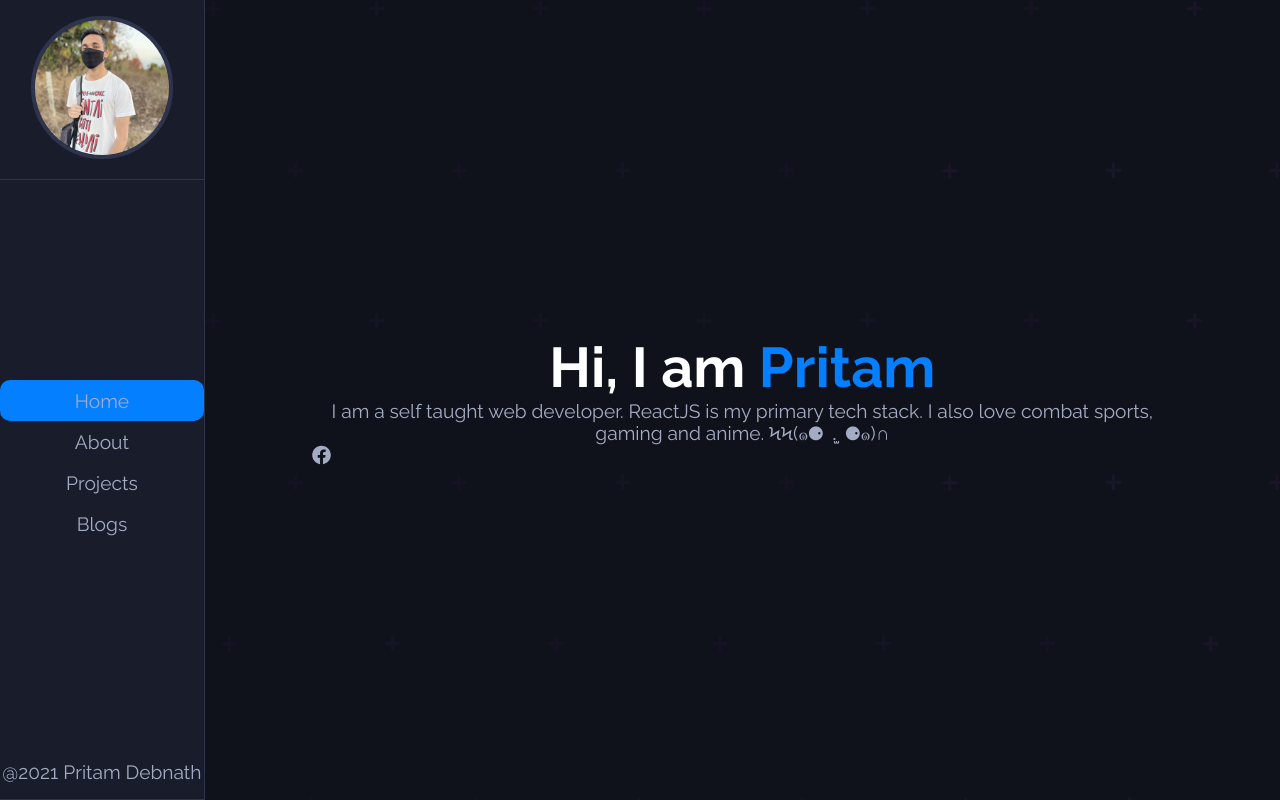
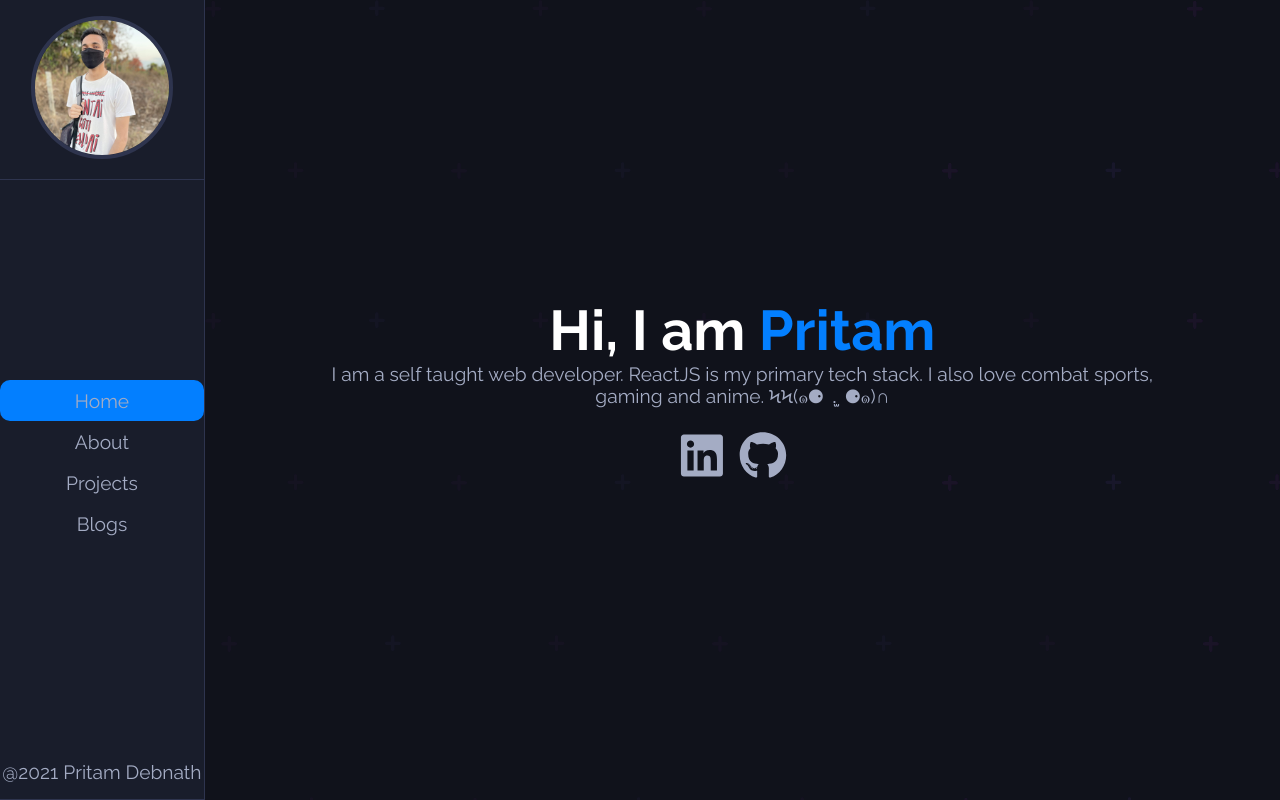
Before and after one commit to Pritam-deb/pritamdebnath, a React (Create React App) app: page / in a window 1280 px wide. Built offline with nearby package versions, Linux system fonts and the light colour scheme.

Commit message:
fix: done with homepage

```diff
--- a/src/Pages/HomePage.js
+++ b/src/Pages/HomePage.js
@@ -1,6 +1,8 @@
 import React from 'react';
-import {faFacebook} from '@fortawesome/free-brands-svg-icons';
+import {faLinkedin} from '@fortawesome/free-brands-svg-icons';
+import {faGithub} from '@fortawesome/free-brands-svg-icons';
 import {FontAwesomeIcon} from '@fortawesome/react-fontawesome';
+import { Link } from 'react-router-dom';
 
 
 const HomePage = () => {
@@ -14,7 +16,12 @@ const HomePage = () => {
                 <p className="h-sub-text">I am a self taught web developer. ReactJS is my primary tech stack.
                 I also love combat sports, gaming and anime. ϞϞ(๑⚈ ․̫ ⚈๑)∩</p>
                 <div className="icons">
-                    <FontAwesomeIcon icon={faFacebook}/>
+                    <Link className="icon-holder">
+                        <FontAwesomeIcon icon={faLinkedin} className="icon li"/>
+                    </Link>
+                    <Link className="icon-holder">
+                        <FontAwesomeIcon icon={faGithub} className="icon gh" />
+                    </Link>
                 </div>
             </div>
         </div>
--- a/src/styles/_typography.scss
+++ b/src/styles/_typography.scss
@@ -18,3 +18,30 @@
 .h-sub-text{
     text-align: center;
 }
+
+.icons{
+    display: flex;
+    align-items: center;
+    justify-content: center;
+    padding: 1.5rem 0;
+
+    .icon-holder{
+        margin-right: 1rem;
+        .icon{
+            font-size: 3rem;
+            color: #a4acc4;
+            transition: all .4s ease-in-out;
+
+        }
+        .li:hover{
+            color: #3d96c9;
+            background-color: transparent;
+        }
+        .gh:hover{
+            color: rgb(141, 68, 184);
+            background-color: white;
+            border-radius: 100%;
+        }
+    }
+
+}
```
